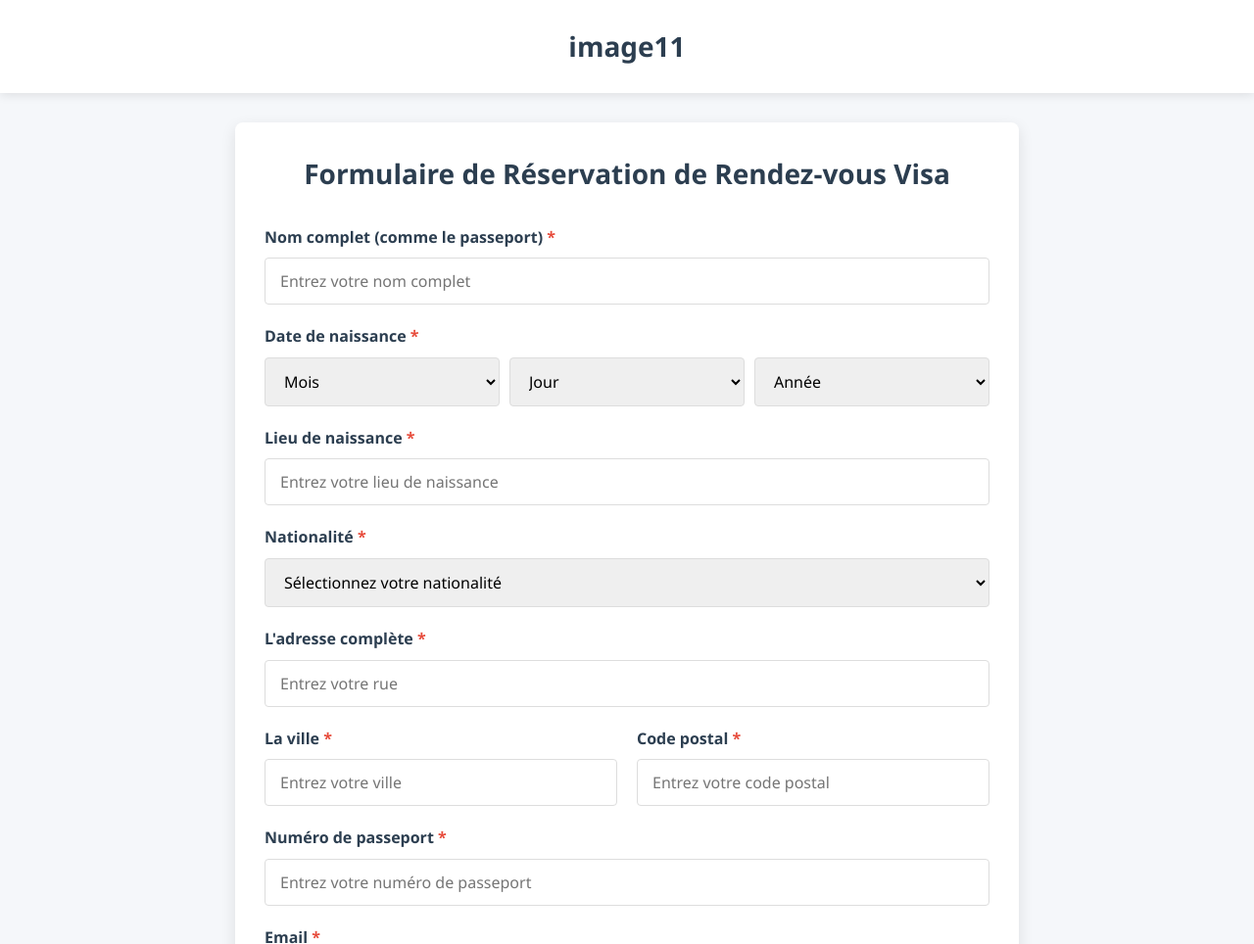
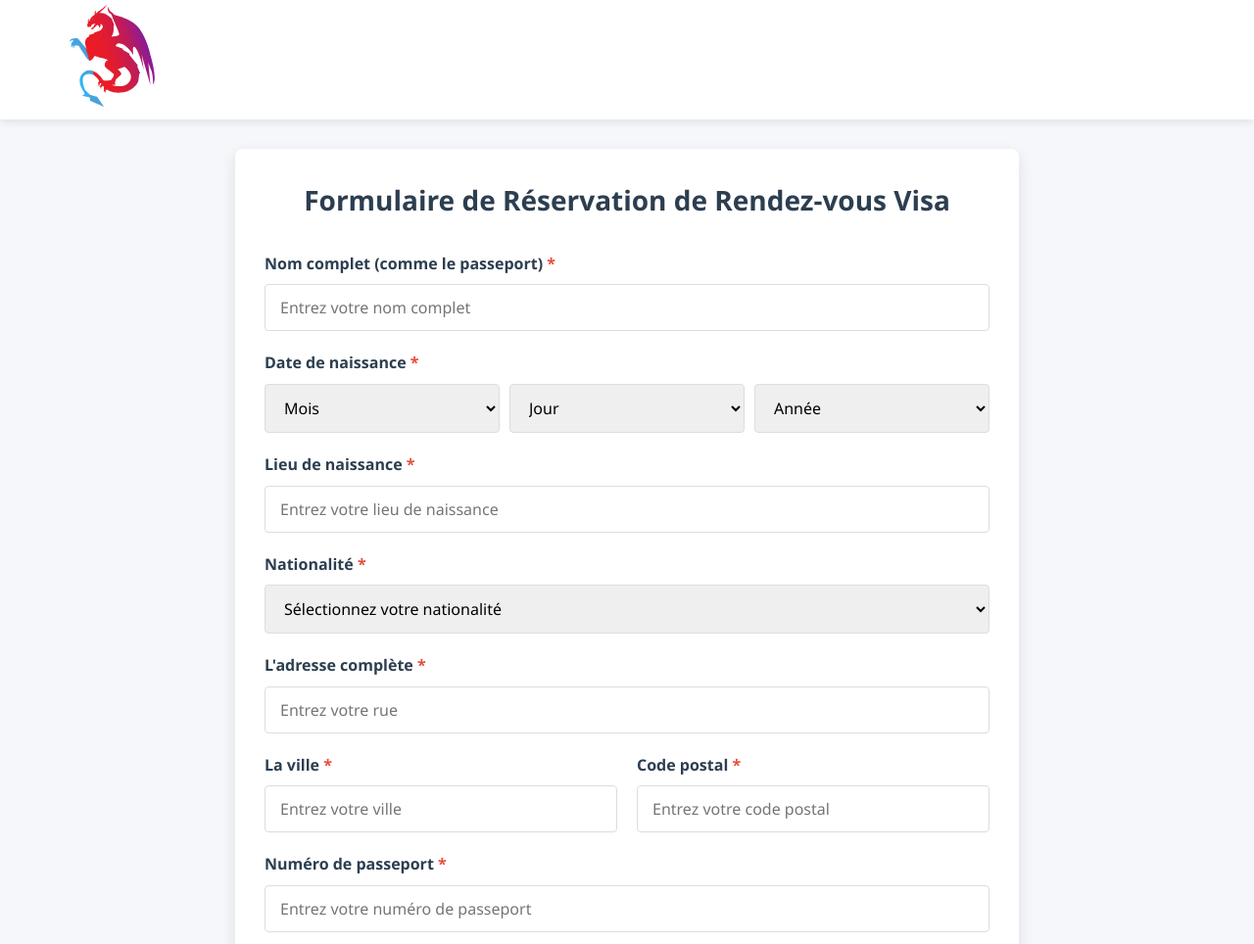
Before and after one commit to Anakinstark7/rdv, a plain HTML site: page reservation.html in a window 1280 px wide. Shown: the top 964 px of the page at 98% size. Drawn offline with Linux system fonts and the light colour scheme.

Commit message:
Update reservation.html

```diff
--- a/reservation.html
+++ b/reservation.html
@@ -27,7 +27,7 @@
         header {
             background-color: #fff;
             box-shadow: 0 2px 10px rgba(0, 0, 0, 0.1);
-            padding: 15px 0;
+            padding: 3px 0;
         }
 
         .logo {
@@ -35,7 +35,7 @@
             font-size: 28px;
             font-weight: bold;
             color: #2c3e50;
-            padding: 10px 0;
+            padding: 2px 0;
         }
 
         .form-container {
@@ -226,7 +226,7 @@
 <body>
     <header>
         <div class="container">
-            <div class="logo">image11</div>
+            <a href="index.html"><img src="images/image11.svg" width="9%" class="logo" ></a>
         </div>
     </header>
 
```
